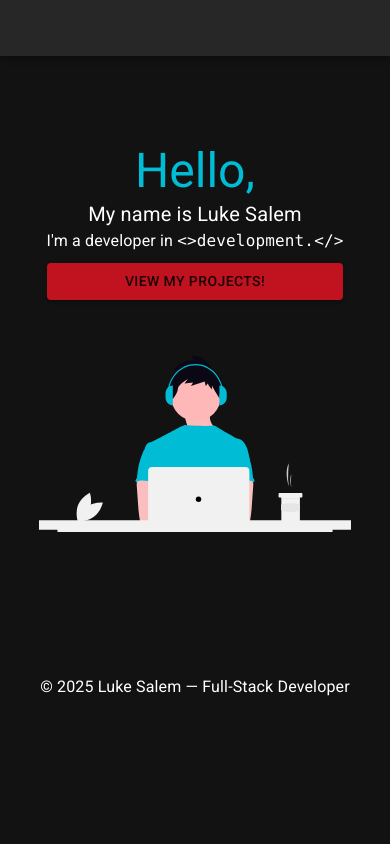
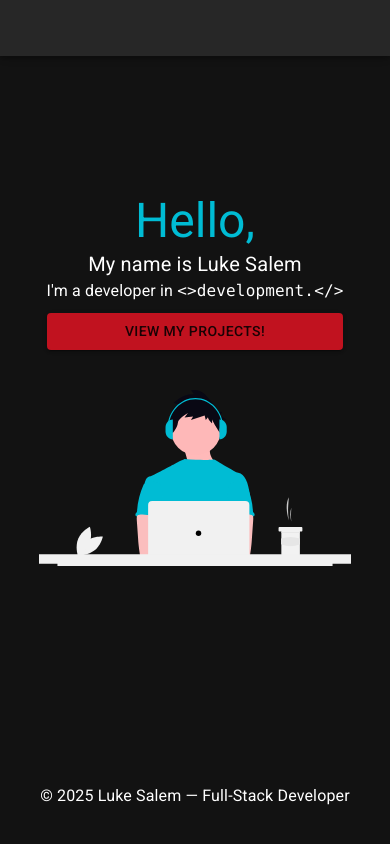
Before and after one commit to lukebike/portfoliov2, a React (Vite) app: page / in a window 390 px wide. Built offline with nearby package versions, Linux system fonts and the light colour scheme; some icons are missing.

Commit message:
Fixed footer issues on mobile

```diff
--- a/src/About.tsx
+++ b/src/About.tsx
@@ -26,7 +26,6 @@ export default function Home() {
     >
       <Box
         sx={{
-          height: "80vh",
           display: { lg: "flex" },
           justifyContent: "center",
           alignItems: "center",
--- a/src/CardList.tsx
+++ b/src/CardList.tsx
@@ -24,7 +24,6 @@ export default function CardList() {
           flexDirection: "column",
           justifyContent: { xl: "space-around" },
           alignItems: "center",
-          marginBottom: 2,
         }}
       >
         <Typography
--- a/src/Footer.tsx
+++ b/src/Footer.tsx
@@ -8,6 +8,7 @@ export default function Footer() {
         display: "flex",
         alignItems: "center",
         justifyContent: "center",
+        padding: 3,
       }}
     >
       {" "}
--- a/src/Home.tsx
+++ b/src/Home.tsx
@@ -25,11 +25,7 @@ export default function Hero({ mode }: { mode: "light" | "dark" }) {
           flexDirection: { lg: "row", md: "column", xs: "column" },
           justifyContent: "center",
           alignItems: "center",
-          height: "80vh",
-          // minHeight: isMobile ? "100vh" : "50vh",
-          gap: { xs: 2, sm: 4 },
-          px: { xs: 2, sm: 0 },
-          py: { xs: 4, sm: 0 },
+          height: isMobile ? "90vh" : "80vh",
           boxSizing: "border-box",
         }}
       >
--- a/src/MediaCard.tsx
+++ b/src/MediaCard.tsx
@@ -28,7 +28,6 @@ function MediaCard({
       sx={{
         position: "relative",
         width: "100%",
-
         backgroundColor: "#1e1e1e",
         minHeight: "400",
         overflow: "hidden",
```
